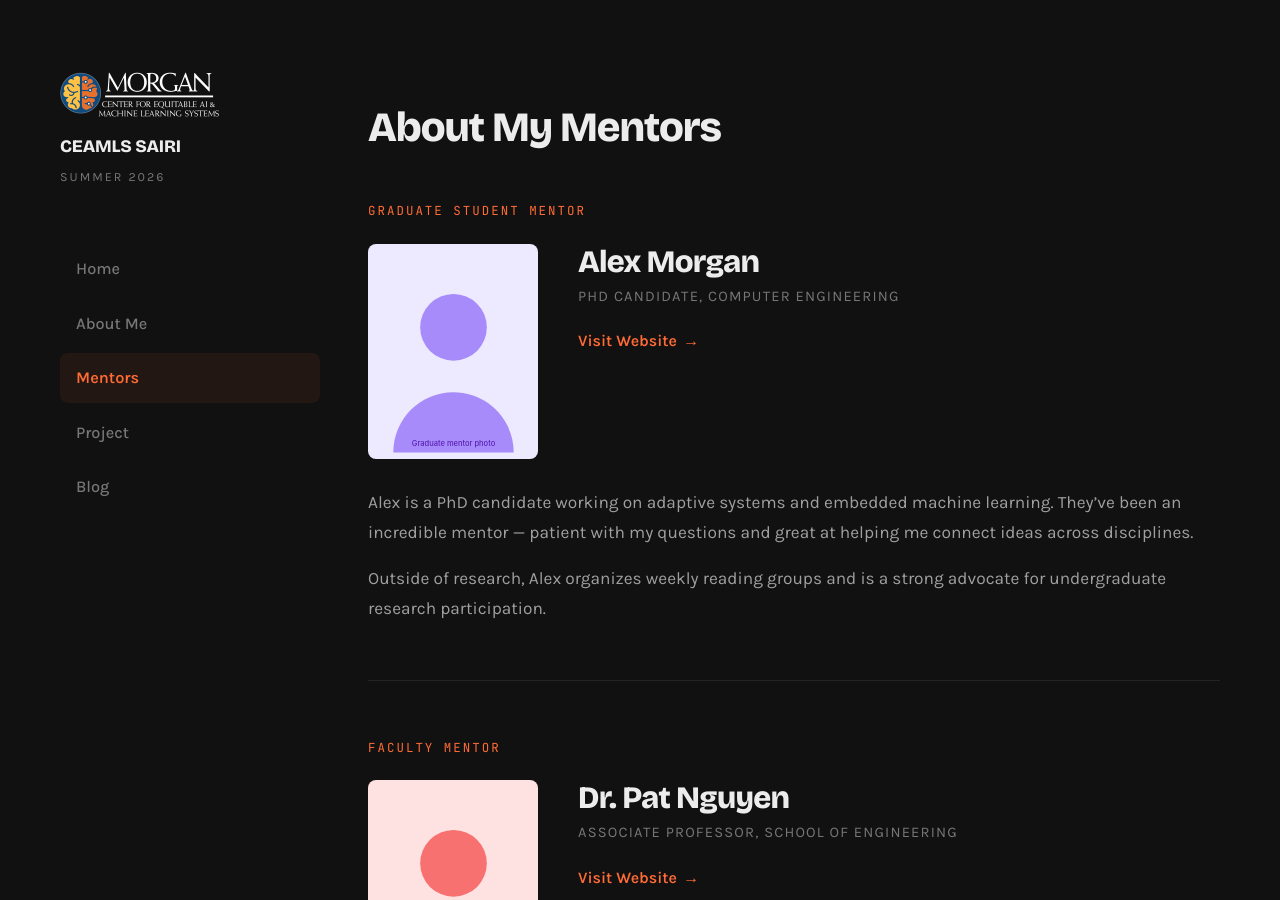
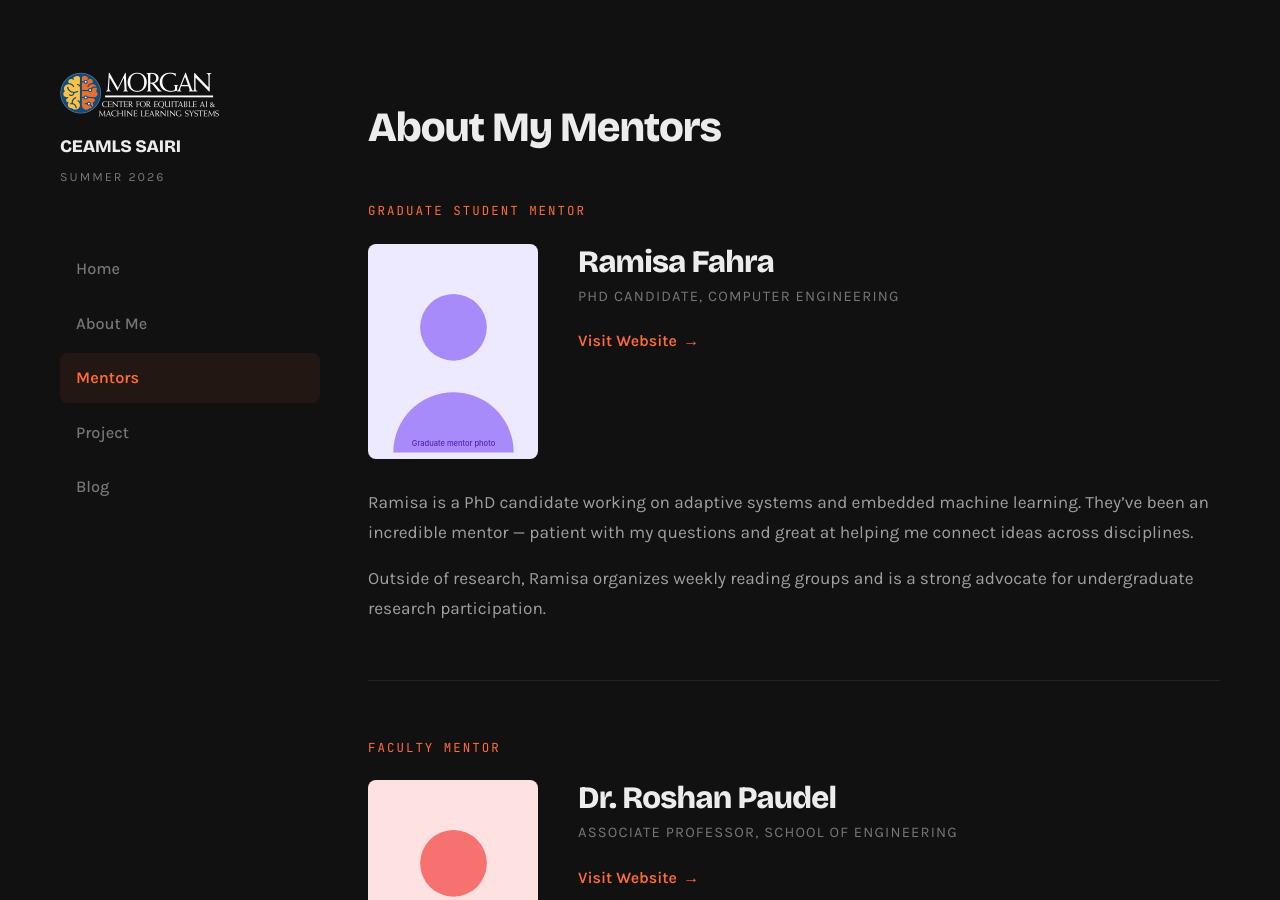
Before and after one commit to jcox4835-star/-jcox4835-star-ceamls26.guthub.io, a Jekyll site: the page built from pages/about-my-mentor.md, in a window 1280 px wide and 900 px high. Built offline with Jekyll 4.4.1, drawn with Linux system fonts in a browser that asks for light colours; some of the changed text lies outside the part shown.

Commit message:
Update about-my-mentor.md

```diff
--- a/pages/about-my-mentor.md
+++ b/pages/about-my-mentor.md
@@ -4,28 +4,28 @@ title: About My Mentors
 permalink: /about-my-mentor.html
 
 graduate_mentor:
-  name: Alex Morgan
+  name: Ramisa Fahra
   title: PhD Candidate, Computer Engineering
   image: /assets/images/graduate-student-mentor.svg
   website: https://example.com/alex-morgan
   bio: |
-    Alex is a PhD candidate working on adaptive systems and embedded machine learning.
+    Ramisa is a PhD candidate working on adaptive systems and embedded machine learning.
     They've been an incredible mentor — patient with my questions and great at helping
     me connect ideas across disciplines.
 
-    Outside of research, Alex organizes weekly reading groups and is a strong advocate
+    Outside of research, Ramisa organizes weekly reading groups and is a strong advocate
     for undergraduate research participation.
 
 faculty_mentor:
-  name: Dr. Pat Nguyen
+  name: Dr. Roshan Paudel
   title: Associate Professor, School of Engineering
   image: /assets/images/faculty-mentor.svg
   website: https://example.com/pat-nguyen
   bio: |
-    Dr. Nguyen leads a research group focused on human-centered computing and
+    Dr. Paudel leads a research group focused on human-centered computing and
     accessibility. Their guidance has helped me sharpen my research questions and
     think more carefully about real-world impact.
 
-    Dr. Nguyen has mentored many SAIRI students and is a champion for broadening
+    Dr. Paudel has mentored many SAIRI students and is a champion for broadening
     participation in computing.
 ---
```
